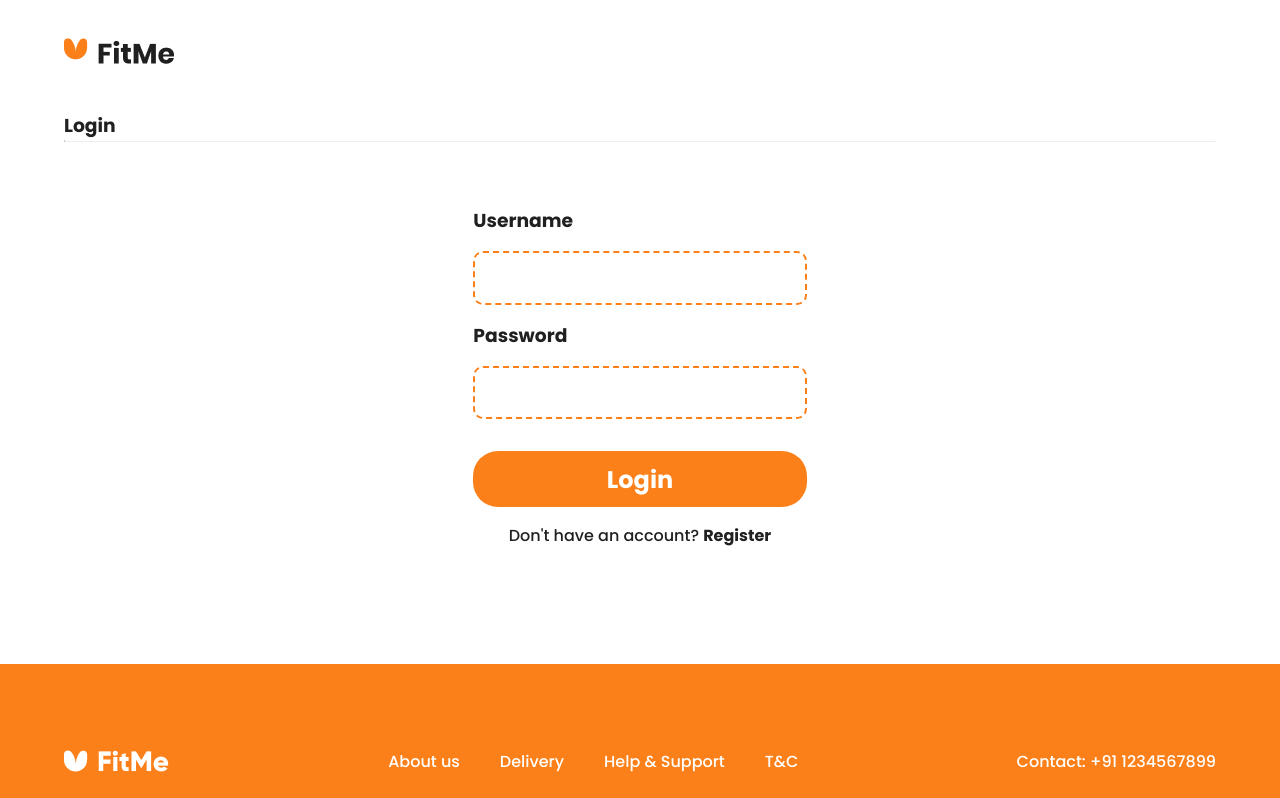
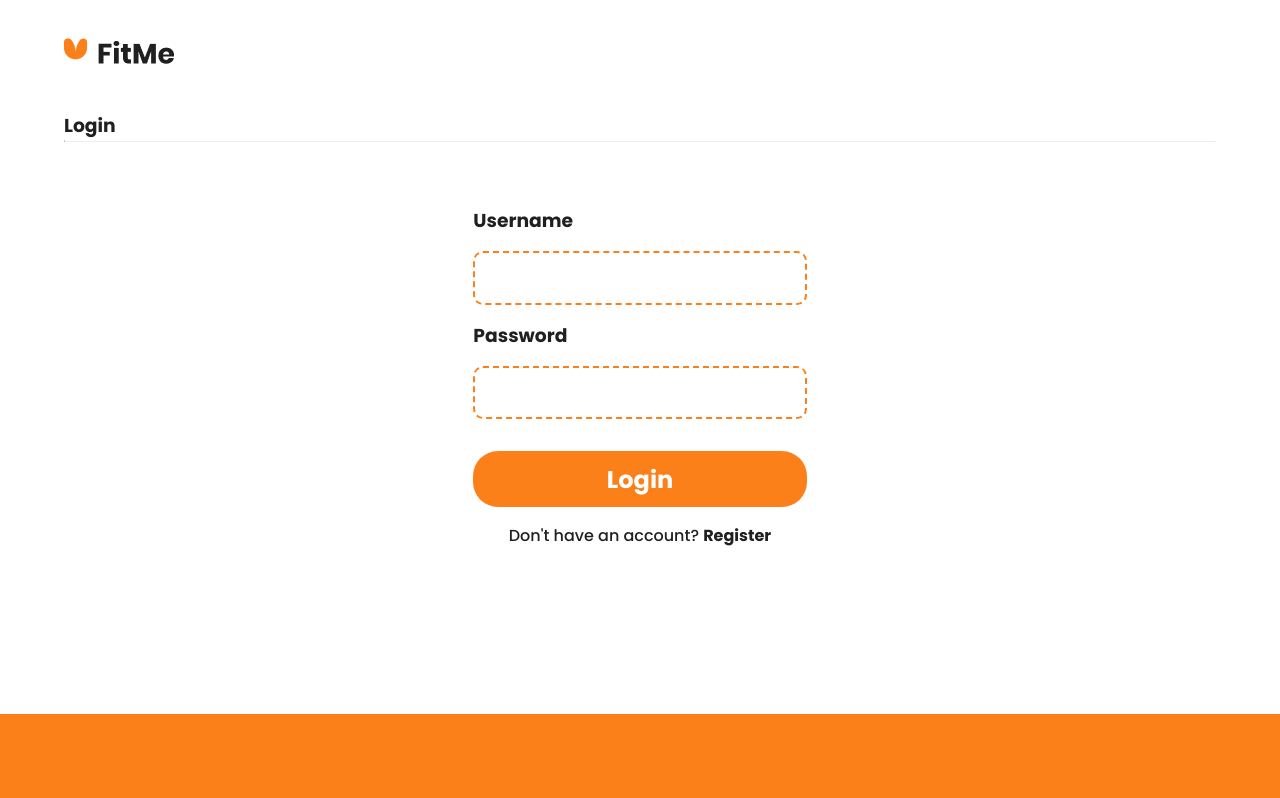
Before and after one commit to trbenfica/challenge3-compass, a React (Create React App) app: page /login in a window 1280 px wide. Shown: the top 798 px of the page. Built offline with nearby package versions, Linux system fonts and the light colour scheme.

Commit message:
ajuste responsividade Login

```diff
--- a/src/pages/BasePage/BasePage.module.css
+++ b/src/pages/BasePage/BasePage.module.css
@@ -11,7 +11,7 @@
 
 .page {
   margin: 2em auto;
-  height: 600px;
+  height: 650px;
 }
 .pageTitle {
   margin-top: 2em;
--- a/src/pages/BasePage/BasePage.module.sass
+++ b/src/pages/BasePage/BasePage.module.sass
@@ -5,7 +5,7 @@
 .page
   @extend %page-container
   margin: 2em auto
-  height: 600px
+  height: 650px
 
   &Logo
 
```
